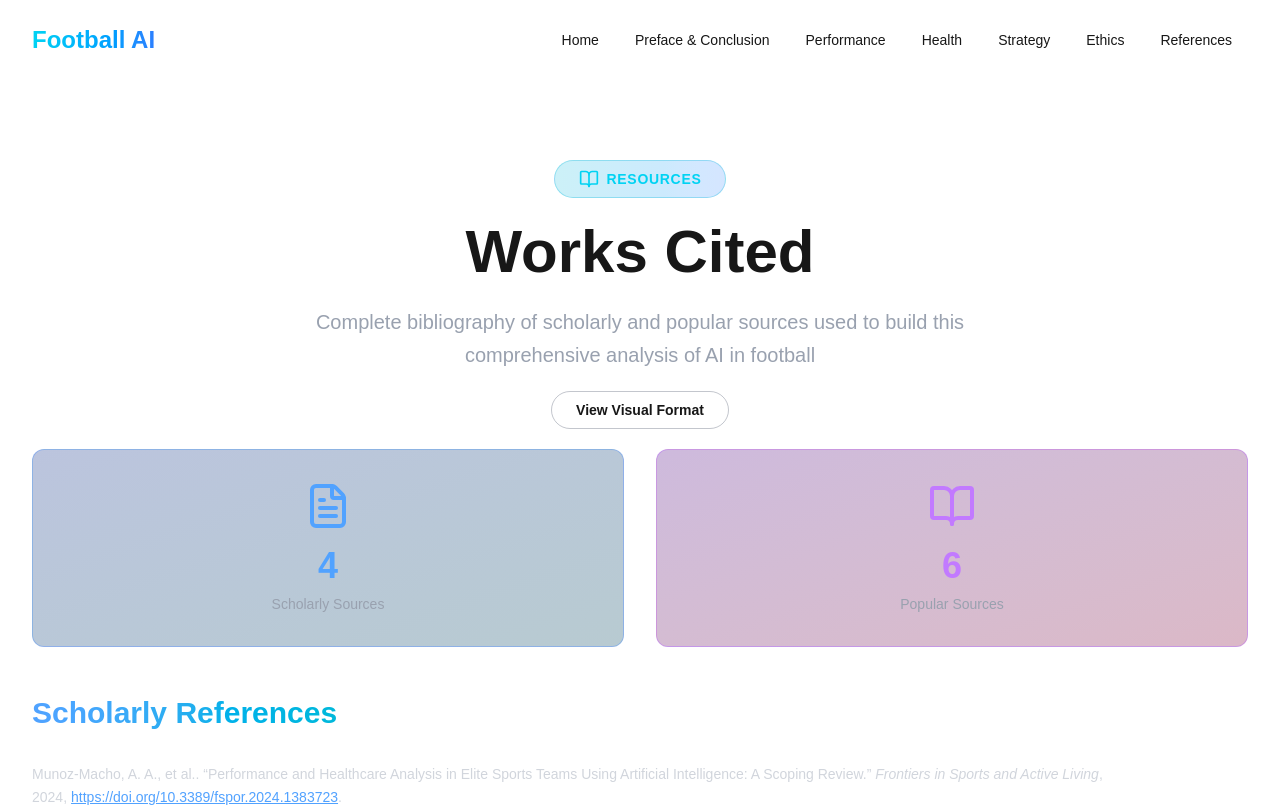
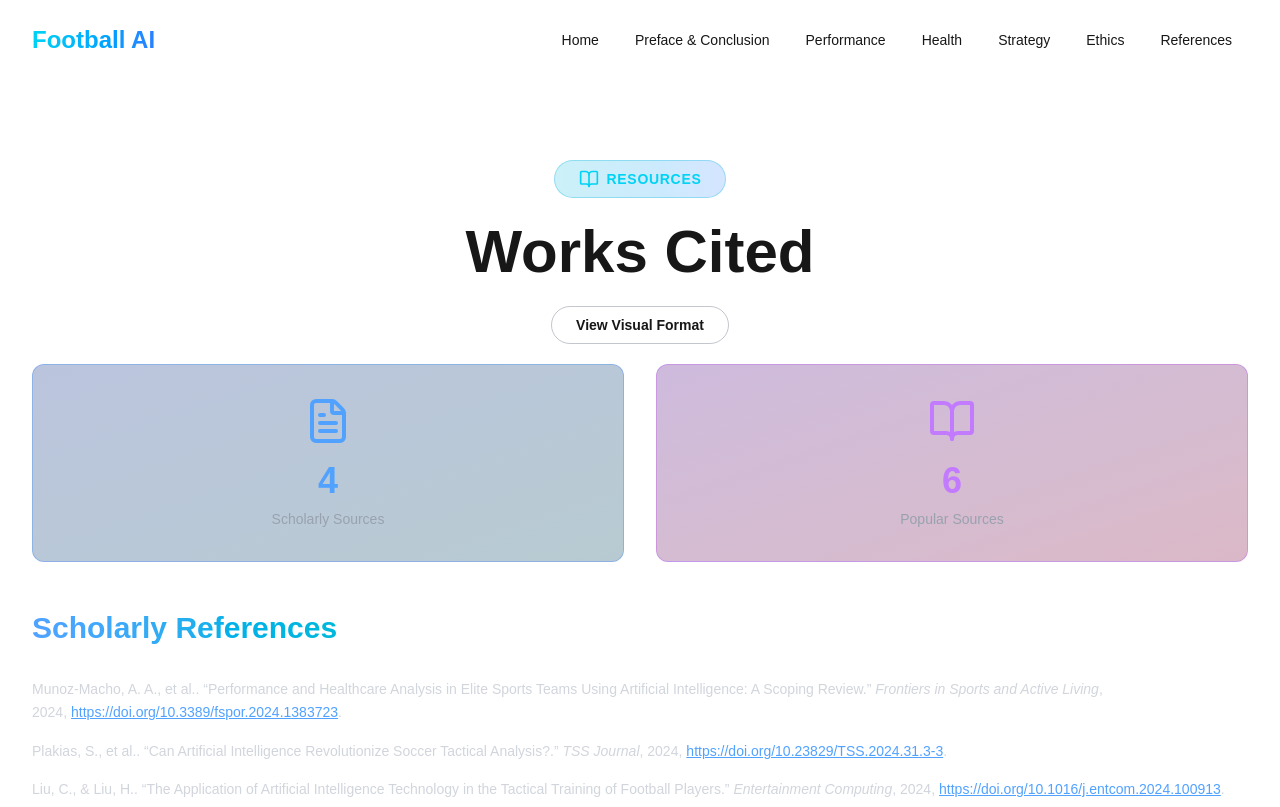
Before and after one commit to msallou/english-final, a Next.js app: page /references in a window 1280 px wide. Shown: the top 807 px of the page. Built offline with nearby package versions, Linux system fonts and the light colour scheme.

Commit message:
fixed references page

```diff
--- a/app/references/page.tsx
+++ b/app/references/page.tsx
@@ -151,11 +151,6 @@ const PopularMLA = ({ refs }: { refs: any[] }) => (
             <h1 className="text-5xl sm:text-6xl font-bold mb-6">
               Works Cited
             </h1>
-
-            <p className="text-xl text-gray-400 max-w-3xl mx-auto leading-relaxed">
-              Complete bibliography of scholarly and popular sources used to build this comprehensive analysis of AI in
-              football
-            </p>
           </div>
 
           <div className="flex justify-center mb-5">
```
